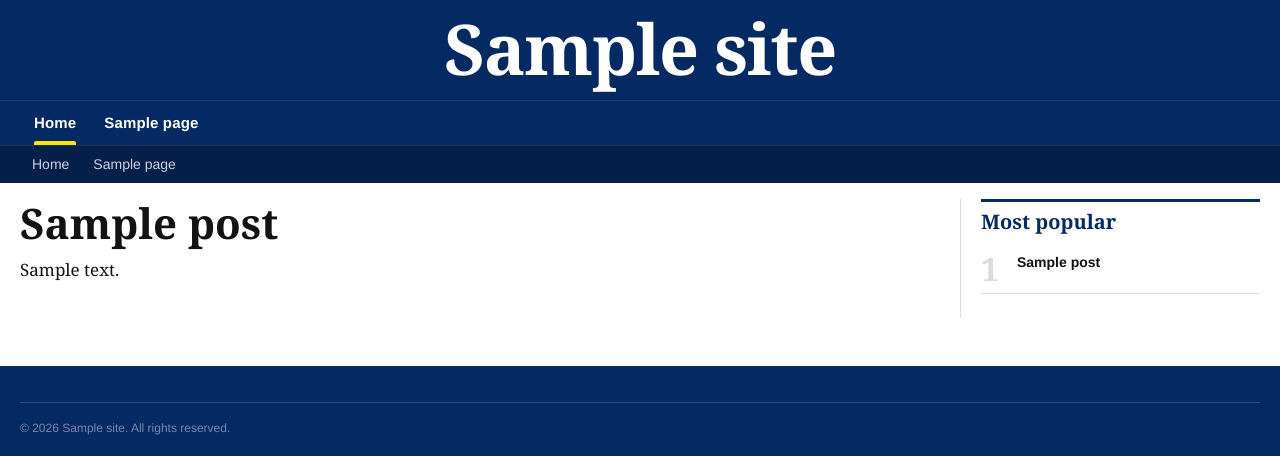
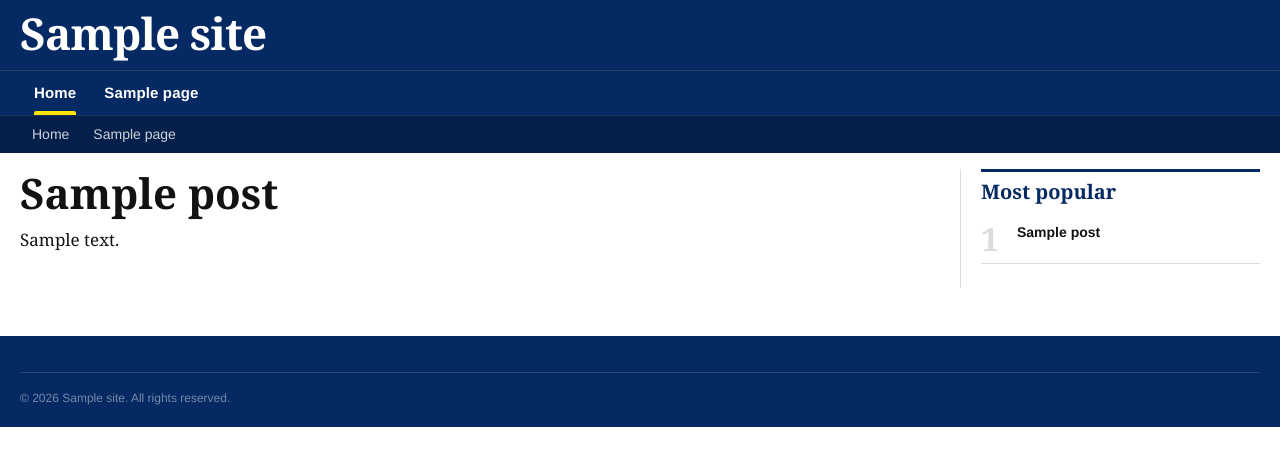
Before and after one commit to prasadgujar22/prasweb-wordpress1, a WordPress theme: template guardian-theme/page.php in a window 1280 px wide. Shown: the top 456 px of the page. Run offline with PHP 8.4 and a stand-in for WordPress, Linux system fonts and the light colour scheme; the site name, menu and one post (Sample post) are stand-ins, and other content is empty; some libraries are stand-ins or nearby versions; some web fonts are replaced.

Commit message:
Reduce logo size and left-align it in header
- Font size reduced from clamp(2.2rem,7vw,4.375rem) to clamp(1.6rem,4vw,2.75rem)
- Header container changed from justify-content:center to flex-start

https://claude.ai/code/session_01UU8ZynLJZRiSFXFLEXzdYj

```diff
--- a/guardian-theme/style.css
+++ b/guardian-theme/style.css
@@ -297,7 +297,7 @@ ul, ol { list-style: none; }
 .site-header .container {
     display: flex;
     align-items: center;
-    justify-content: center;
+    justify-content: flex-start;
     padding-bottom: 10px;
 }
 
@@ -306,7 +306,7 @@ ul, ol { list-style: none; }
 /* The Guardian wordmark — large, bold, white, serif (Guardian Headline font) */
 .site-title {
     font-family: var(--font-headline);
-    font-size: clamp(2.2rem, 7vw, 4.375rem); /* up to 70px — titlepiece scale */
+    font-size: clamp(1.6rem, 4vw, 2.75rem); /* reduced from 70px max to ~44px */
     font-weight: 700;
     color: var(--neutral-100);
     letter-spacing: -0.02em;
```
